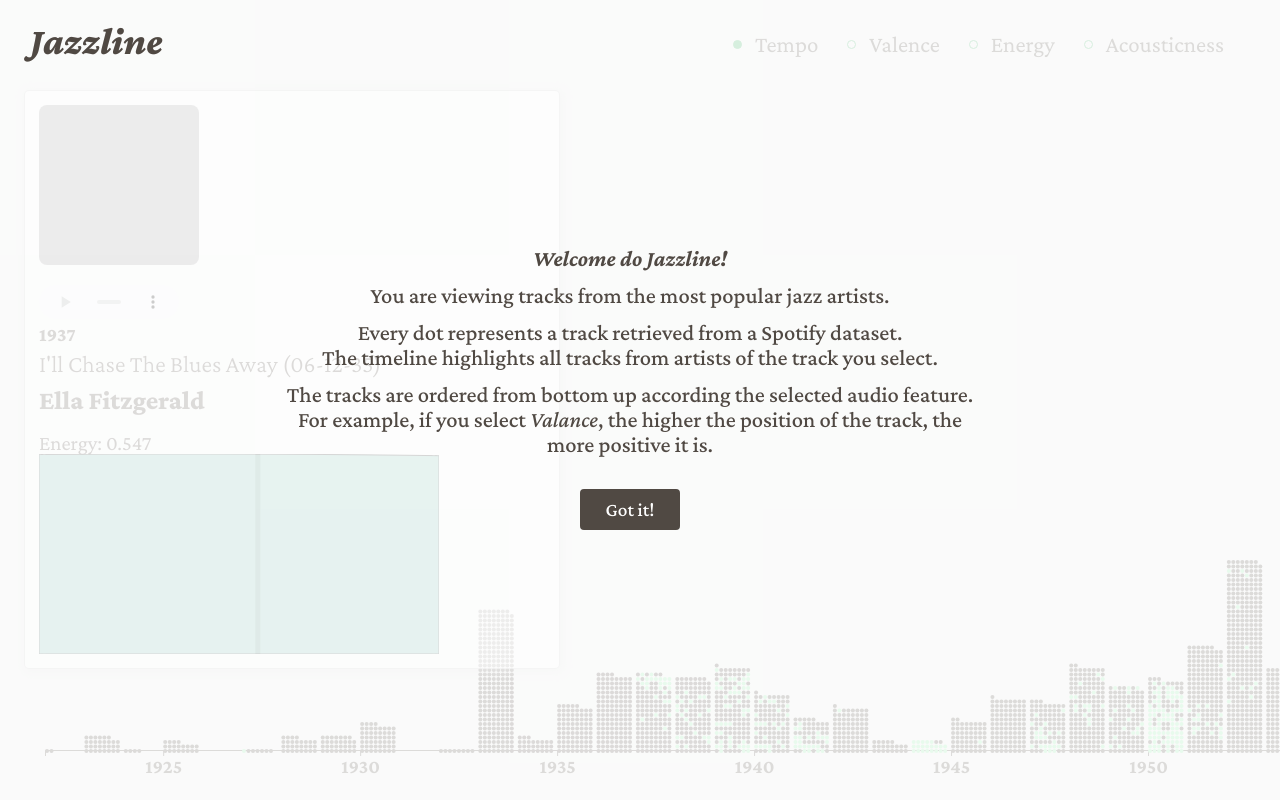
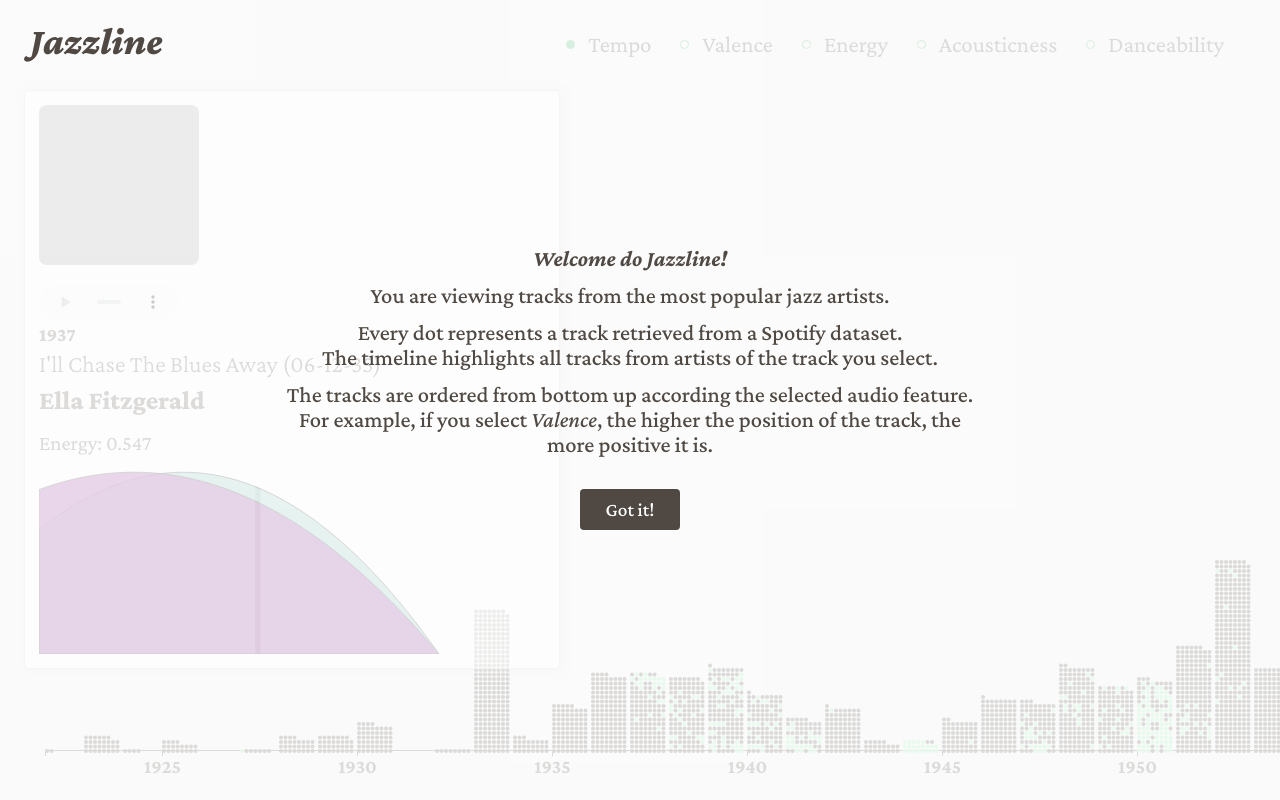
Before and after one commit to Jasperhino/jazzline, a plain HTML site: page index.html in a window 1280 px wide. Shown: the top 800 px of the page. Drawn offline with nearby package versions, Linux system fonts and the light colour scheme; grey boxes are pictures that could not be loaded; animation ran at ten frames a second.

Commit message:
Fix valence, add artist density plot

```diff
--- a/index.html
+++ b/index.html
@@ -41,7 +41,7 @@
       <p class="btn-label">Tempo</p><br />
     </label>
     <label class="btn btn-secondary">
-      <input class="cb" type="radio" name="features" value="valance" />
+      <input class="cb" type="radio" name="features" value="valence" />
       <p class="btn-label">Valence</p><br />
     </label>
     <label class="btn btn-secondary active">
@@ -51,6 +51,10 @@
     <label class="btn btn-secondary">
       <input class="cb" type="radio" name="features" value="acousticness" />
       <p class="btn-label">Acousticness</p><br />
+    </label>
+    <label class="btn btn-secondary">
+      <input class="cb" type="radio" name="features" value="danceability" />
+      <p class="btn-label">Danceability</p><br />
     </label>
   </form>
 
@@ -63,7 +67,7 @@
           The timeline highlights all tracks from artists of the track you select.
         </p>
         <p class="welcome-text">The tracks are ordered from bottom up according the selected audio feature.
-          For example, if you select <i>Valance</i>, the higher the position of the track, the more positive it is.</p>
+          For example, if you select <i>Valence</i>, the higher the position of the track, the more positive it is.</p>
         </p>
         <p class="welcome-text"></p>
         <p class="welcome-text"></p>
--- a/js/visualization.js
+++ b/js/visualization.js
@@ -9,8 +9,9 @@ d3.csv("data/tracks_filtered_jazz.csv", (t) => {
     duration: t.duration_ms,
     loudness: t.loudness,
     energy: t.energy,
-    //valance: t.valance,
+    valence: t.valence,
     acousticness: t.acousticness,
+    danceability: t.danceability,
   });
 }).then(useData);
 
@@ -57,10 +58,16 @@ function useData(data) {
   const width =
     time_bins.length * (columns_per_bin * (radius * 2 + gap) + year_gap);
 
+  const extent = d3.extent(data, (d) => d.year);
   const timeScale = d3
     .scaleLinear()
-    .domain(d3.extent(data, (d) => d.year))
+    .domain([extent[0], extent[1] + 1])
     .range([0, width]);
+
+  console.log(
+    "extent",
+    d3.extent(data, (d) => d.year)
+  );
 
   console.log("time_bins", time_bins);
   console.log("radius", radius);
@@ -133,7 +140,8 @@ function useData(data) {
 
   density_plot
     .append("path")
-    .attr("id", "desnity-font")
+    .attr("id", "density-back")
+    .attr("class", "density")
     .attr("fill", "#000")
     .attr("stroke", "#000")
     .attr("opacity", ".8")
@@ -142,8 +150,28 @@ function useData(data) {
 
   density_plot
     .append("path")
-    .attr("id", "desnity-back")
+    .attr("id", "density-back")
+    .attr("class", "density")
     .attr("fill", "#69b3a2")
+    .attr("opacity", ".8")
+    .attr("stroke", "#000")
+    .attr("stroke-width", 1)
+    .attr("stroke-linejoin", "round");
+
+  density_plot
+    .append("path")
+    .attr("id", "density-artist-front")
+    .attr("class", "density-artist")
+    .attr("fill", "#000")
+    .attr("stroke", "#000")
+    .attr("stroke-linejoin", "round")
+    .style("clip-path", "url(#clipRect)");
+
+  density_plot
+    .append("path")
+    .attr("id", "density-artist-back")
+    .attr("class", "density-artist")
+    .attr("fill", "purple")
     .attr("opacity", ".8")
     .attr("stroke", "#000")
     .attr("stroke-width", 1)
@@ -259,30 +287,57 @@ function useData(data) {
     );
 
     const density = kde(data.map((d) => d[selectedCategory]));
-    console.log(`density for ${selectedCategory}`, density);
+    const selectedTracks = data
+      .filter((d) => participates(d, selectedTrack))
+      .map((d) => d[selectedCategory]);
+
+    const density_artist = kde(selectedTracks);
+
+    console.log("selectedTracks", selectedTracks);
+    console.log("artist density", density_artist);
+
+    const density_min = d3.min(density, (d) => d[1]);
+    const density_max = d3.max(density, (d) => d[1]);
+    const margin = (density_max - density_min) * 0.1;
 
     const density_y = d3
       .scaleLinear()
       .range([density_height, 0])
-      .domain([0, d3.max(density, (d) => d[1])]);
+      .domain([density_min, density_max + margin]);
 
-    console.log("density_y", density_y.domain());
+    const density_artist_min = d3.min(density_artist, (d) => d[1]);
+    const density_artist_max = d3.max(density_artist, (d) => d[1]);
+    const margin_artist = (density_artist_max - density_artist_min) * 0.1;
 
-    console.log(density_x(0), density_x(0.1), density_x(0.2), density_x(0.3));
-
-    console.log(density_y(0), density_y(0.1), density_y(0.2), density_y(0.3));
+    const density_artist_y = d3
+      .scaleLinear()
+      .range([density_height, 0])
+      .domain([density_artist_min, density_artist_max + margin_artist]);
 
     density_plot
-      .selectAll("path")
-      .data([density, density])
+      .selectAll(".density")
+      .datum(density)
       .attr(
         "d",
         d3
           .area()
-          .curve(d3.curveCardinal)
+          .curve(d3.curveBasis)
           .x((d) => density_x(d[0]))
           .y0(density_height)
           .y1((d) => density_y(d[1]))
+      );
+
+    density_plot
+      .selectAll(".density-artist")
+      .datum(density_artist)
+      .attr(
+        "d",
+        d3
+          .area()
+          .curve(d3.curveBasis)
+          .x((d) => density_x(d[0]))
+          .y0(density_height)
+          .y1((d) => density_artist_y(d[1]))
       );
 
     density_plot
@@ -296,6 +351,7 @@ function useData(data) {
 
     d3.selectAll(".dots")
       .attr("fill", (d) =>
+        //participates(d, selectedTrack) ? highlightColor : primaryColor
         applyIfSelected(selectedTrack, d, highlightColor, primaryColor)
       )
       .attr("r", (d) => applyIfSelected(selectedTrack, d, radius * 1.2, radius))
@@ -339,16 +395,21 @@ function useData(data) {
   updateSelectedCategory(selectedCategory);
 }
 
+function participates(trackA, trackB) {
+  return (
+    trackA &&
+    trackB &&
+    trackA.id_artists.some((s) => trackB.id_artists.includes(s))
+  );
+}
+
 function applyIfSelected(
   selectedTrack,
   currentTrack,
   selectedValue,
   defaultValue
 ) {
-  if (
-    selectedTrack &&
-    selectedTrack.id_artists.some((s) => currentTrack.id_artists.includes(s))
-  ) {
+  if (participates(selectedTrack, currentTrack)) {
     return selectedValue;
   }
   return defaultValue;
```
